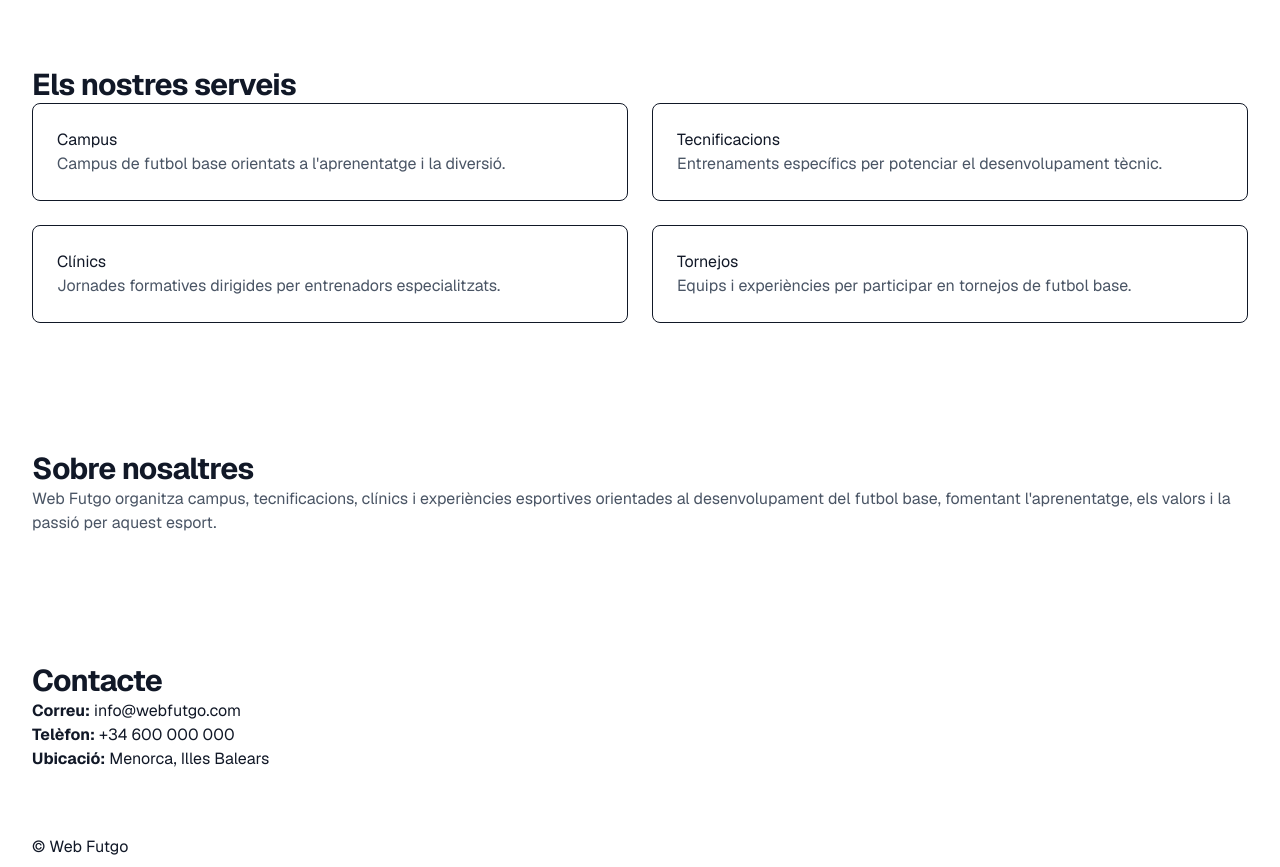
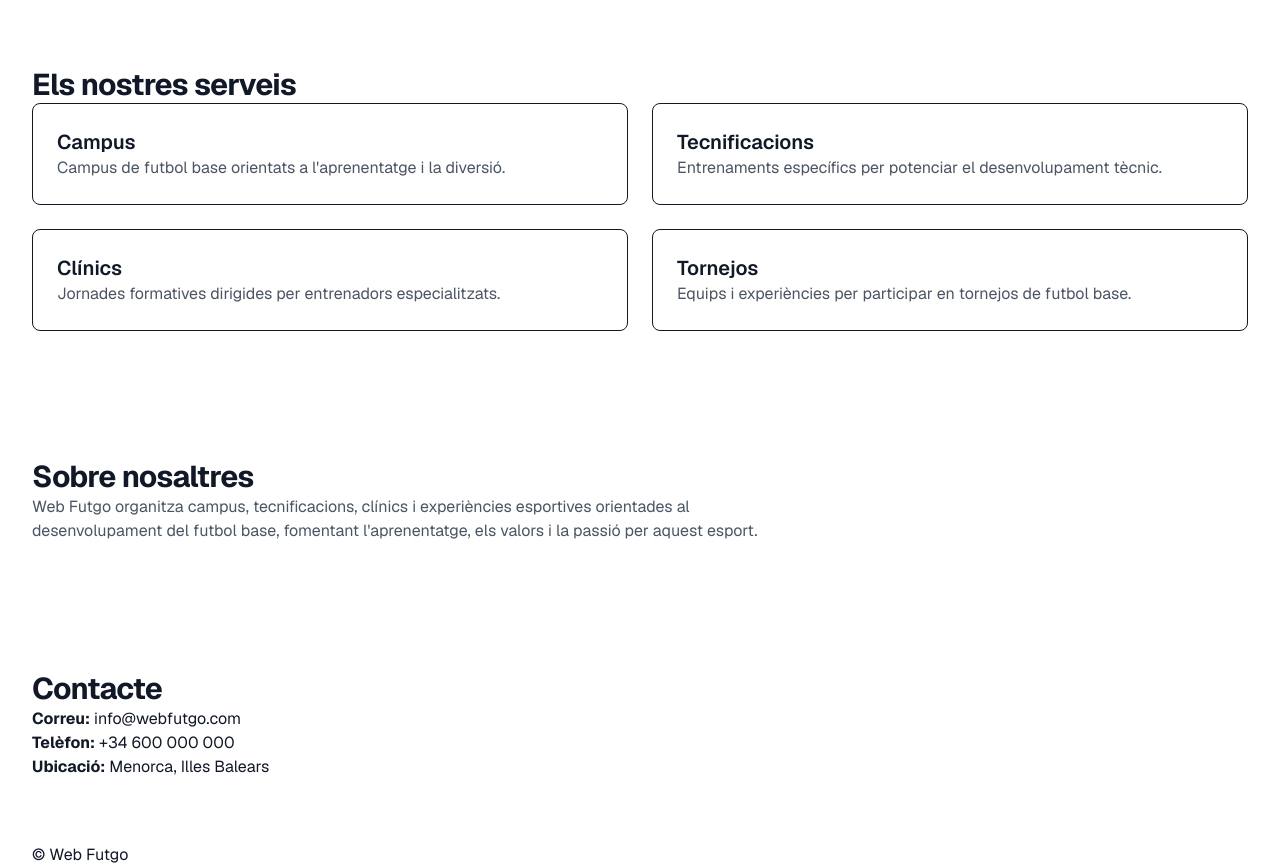
Before and after one commit to PerePonsPons/web-futgo, a Next.js app: page / in a window 1280 px wide. Shown: the part 520-1387 px from the top of the page. Built offline with nearby package versions, Linux system fonts and the light colour scheme.

Commit message:
style: refine content sections layout

```diff
--- a/components/sections/about-section.tsx
+++ b/components/sections/about-section.tsx
@@ -6,9 +6,11 @@ export function AboutSection() {
   return (
     <Section>
       <Container>
-        <h2 className="text-3xl font-bold tracking-tight">{about.title}</h2>
+        <div className="max-w-3xl space-y-6">
+          <h2 className="text-3xl font-bold tracking-tight">{about.title}</h2>
 
-        <p className="text-gray-600">{about.description}</p>
+          <p className="text-gray-600">{about.description}</p>
+        </div>
       </Container>
     </Section>
   );
--- a/components/sections/contact-section.tsx
+++ b/components/sections/contact-section.tsx
@@ -6,6 +6,7 @@ export function ContactSection() {
   return (
     <Section>
       <Container>
+        <div className="max-w-3xl space-y-6">
           <h2 className="text-3xl font-bold tracking-tight">Contacte</h2>
 
           <ul>
@@ -21,6 +22,7 @@ export function ContactSection() {
               <strong>Ubicació:</strong> {contact.address}
             </li>
           </ul>
+        </div>
       </Container>
     </Section>
   );
--- a/components/sections/services-section.tsx
+++ b/components/sections/services-section.tsx
@@ -15,9 +15,9 @@ export function ServicesSection() {
           {services.map((service) => (
             <li key={service.id}>
               <Card>
-                <h3>{service.title}</h3>
+                <h3 className="text-xl font-semibold">{service.title}</h3>
 
-                <p className="text-gray-600">{service.description}</p>
+                <p className="mt-2 text-gray-600">{service.description}</p>
               </Card>
             </li>
           ))}
```
Lines whose indentation alone changed are shown as unchanged.
